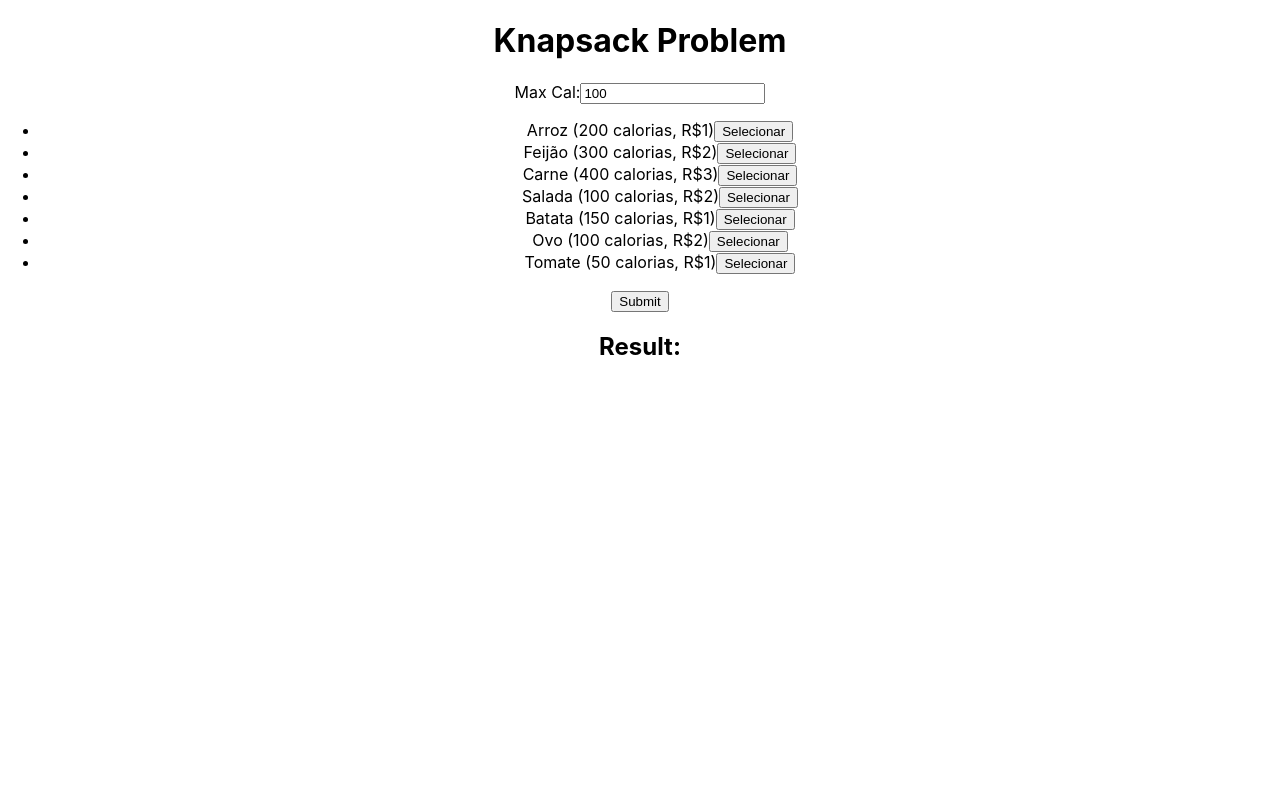
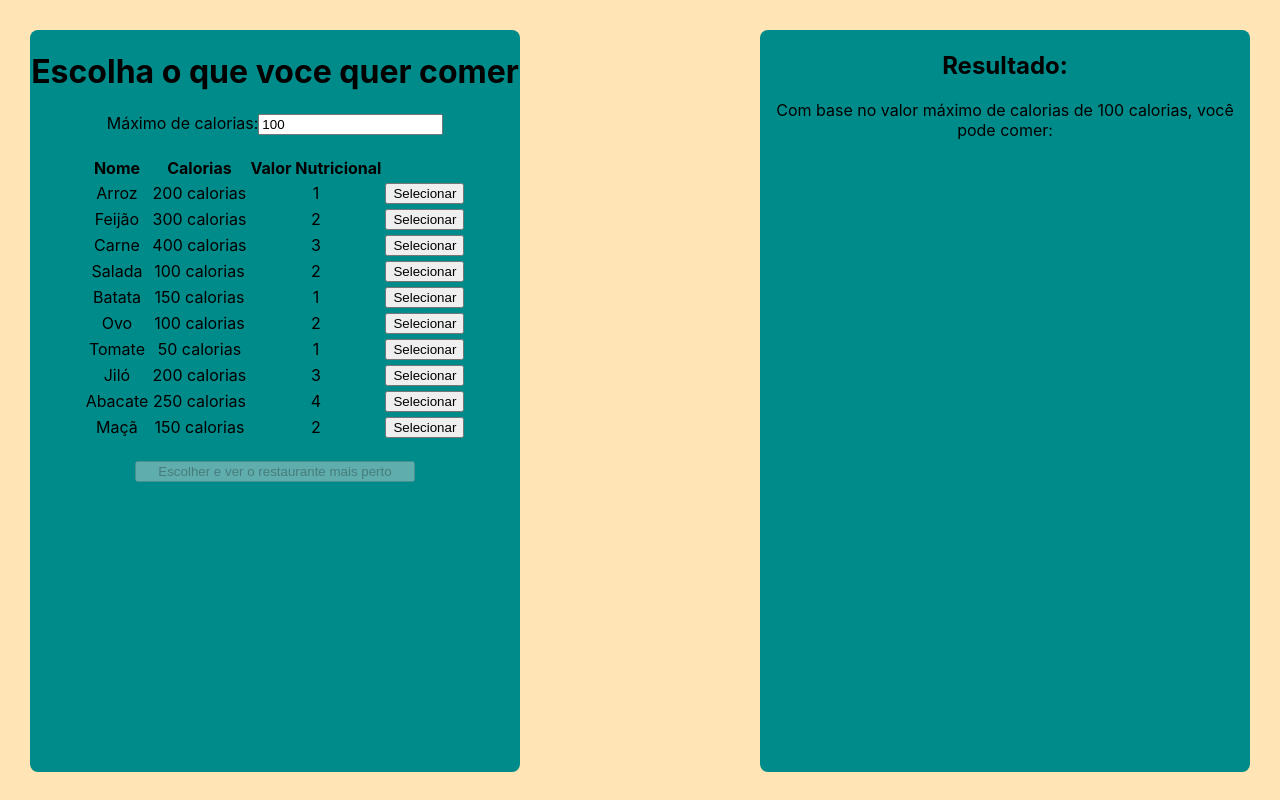
Before and after one commit to projeto-de-algoritmos/Final_CaminhoDaDieta, a React (Create React App) app: page / in a window 1280 px wide. Built offline with nearby package versions, Linux system fonts and the light colour scheme.

Commit message:
style: melhorando estilo da pagina

```diff
--- a/src/App.css
+++ b/src/App.css
@@ -1,5 +1,7 @@
 .App {
   text-align: center;
+  width: 100vw;
+  height: 100vh;
 }
 
 .App-logo {
--- a/src/App.js
+++ b/src/App.js
@@ -4,9 +4,7 @@ import SeletorIngredientes from "./components/SeletorIngredientes";
 function App() {
   return (
     <div className="App">
-      <div>
-        <SeletorIngredientes />
-      </div>
+      <SeletorIngredientes />
     </div>
   );
 }
--- a/src/components/SeletorIngredientes.jsx
+++ b/src/components/SeletorIngredientes.jsx
@@ -1,6 +1,7 @@
 import React, { useState } from "react";
 import UseDjikstra from "./useDjikstra";
 import { knapsack } from "../services/knapsack";
+import "./styles.css";
 
 const ingredients = [
   { name: "Arroz", value: 1, calories: 200 },
@@ -10,6 +11,9 @@ const ingredients = [
   { name: "Batata", value: 1, calories: 150 },
   { name: "Ovo", value: 2, calories: 100 },
   { name: "Tomate", value: 1, calories: 50 },
+  { name: "Jiló", value: 3, calories: 200 },
+  { name: "Abacate", value: 4, calories: 250 },
+  { name: "Maçã", value: 2, calories: 150 },
 ];
 
 const SeletorIngredientes = () => {
@@ -20,6 +24,7 @@ const SeletorIngredientes = () => {
 
   const handleSelectIngredient = (ingredient) => {
     setSelectedIngredients([...selectedIngredients, ingredient]);
+    setShowResult(false);
   };
 
   const handleMaxCalChange = (event) => {
@@ -45,34 +50,54 @@ const SeletorIngredientes = () => {
   };
 
   return (
+    <div className="container">
+      <div className="knapsack-background">
+        <h1>Escolha o que voce quer comer</h1>
+        <form onSubmit={handleSubmit} className="form-ingredients">
           <div>
-      <h1>Knapsack Problem</h1>
-      <form onSubmit={handleSubmit}>
-        <div>
-          <label htmlFor="maxCal">Max Cal:</label>
+            <label htmlFor="maxCal">Máximo de calorias:</label>
             <input type="number" id="maxCal" value={maxCal} onChange={handleMaxCalChange} />
           </div>
-        <div>
-          <ul>
+          <div className="table-ingredients">
+            <table>
+              <thead>
+                <tr>
+                  <th>Nome</th>
+                  <th>Calorias</th>
+                  <th>Valor Nutricional</th>
+                  <th></th>
+                </tr>
+              </thead>
+              <tbody>
                 {ingredients.map((ingredient, index) => (
-              <li key={`ingredient.name - ${index}`}>
-                {ingredient.name} ({ingredient.calories} calorias, R$
-                {ingredient.value})
-                <button type="button" onClick={() => handleSelectIngredient(ingredient)}>
+                  <tr key={`ingredient.name - ${index}`}>
+                    <td>{ingredient.name}</td>
+                    <td>{`${ingredient.calories} calorias`}</td>
+                    <td>{ingredient.value}</td>
+                    <td>
+                      <button
+                        type="button"
+                        disabled={selectedIngredients.some((item) => item.name === ingredient.name)}
+                        onClick={() => handleSelectIngredient(ingredient)}
+                      >
                         Selecionar
                       </button>
-              </li>
+                    </td>
+                  </tr>
                 ))}
-          </ul>
+              </tbody>
+            </table>
           </div>
-        <button type="submit">Submit</button>
-      </form>
-      <ul>
+          <button disabled={showResult || selectedIngredients.length < 1} type="submit" style={{ width: "280px" }}>
+            Escolher e ver o restaurante mais perto
+          </button>
+          <div className="table-ingredients">
+            <table className="">
+              <tbody>
                 {selectedIngredients.map((ingredient, index) => (
-          <li key={`ingredient.name - ${index}`}>
-            <span>
-              {ingredient.name} (R$ {ingredient.value})
-            </span>
+                  <tr key={`ingredient.name - ${index}`}>
+                    <td>{ingredient.name}</td>
+                    <td>
                       <button
                         onClick={() => {
                           const newItems = [...selectedIngredients];
@@ -80,17 +105,24 @@ const SeletorIngredientes = () => {
                           setSelectedIngredients(newItems);
                         }}
                       >
-              X
+                        Remover
                       </button>
-          </li>
+                    </td>
+                  </tr>
                 ))}
-      </ul>
-      <div>
-        <h2>Result:</h2>
+              </tbody>
+            </table>
+          </div>
+        </form>
+      </div>
+
+      <div className="graph-background">
+        <h2>Resultado:</h2>
+        <span>{`Com base no valor máximo de calorias de ${maxCal} calorias, você pode comer:`}</span>
+
         {result.map((item, index) => {
-          return <p key={`${item}-${index}`}>{item.selectedIngredients}</p>;
+          return <p>{item.selectedIngredients}</p>;
         })}
-      </div>
 
         {showResult && (
           <div>
@@ -107,10 +139,11 @@ const SeletorIngredientes = () => {
                 setSelectedIngredients([]);
               }}
             >
-            X
+              Limpar Resultado
             </button>
           </div>
         )}
+      </div>
     </div>
   );
 };
--- /dev/null
+++ b/src/components/styles.css
@@ -0,0 +1,37 @@
+.container {
+  padding: 30px;
+  height: calc(100vh - 60px);
+  display: flex;
+  justify-content: space-between;
+  background: moccasin;
+}
+
+.knapsack-background {
+  width: 40%;
+  height: 100%;
+  border: 1px solid transparent;
+  background-color: darkcyan;
+  border-radius: 8px;
+}
+
+.graph-background {
+  width: 40%;
+  height: 100%;
+  border: 1px solid transparent;
+  background-color: darkcyan;
+  border-radius: 8px;
+}
+
+.table-ingredients {
+  width: 100%;
+  display: flex;
+  justify-content: center;
+}
+
+.form-ingredients {
+  width: 100%;
+  display: flex;
+  gap: 20px;
+  flex-direction: column;
+  align-items: center;
+}
--- a/src/components/useDjikstra.jsx
+++ b/src/components/useDjikstra.jsx
@@ -1,13 +1,17 @@
 import React from "react";
 import { useState, useEffect } from "react";
 
-const nodes = ["CASA", "A", "B", "C", "D", "E"];
+const nodes = ["CASA", "A", "B", "C", "D", "E", "F", "G", "H"];
 const edges = [
   { from: "CASA", to: "A", weight: 10 },
   { from: "A", to: "B", weight: 10 },
   { from: "A", to: "C", weight: 20 },
   { from: "B", to: "D", weight: 15 },
   { from: "C", to: "E", weight: 30 },
+  { from: "D", to: "F", weight: 5 },
+  { from: "E", to: "G", weight: 20 },
+  { from: "F", to: "H", weight: 10 },
+  { from: "CASA", to: "H", weight: 40 },
 ];
 const startNode = "CASA";
 const ingredients = {
@@ -17,6 +21,9 @@ const ingredients = {
   C: ["Arroz", "Feijão", "Carne", "Salada", "Batata"],
   D: ["Arroz", "Feijão", "Carne", "Salada", "Batata", "Ovo"],
   E: ["Arroz", "Feijão", "Carne", "Salada", "Batata", "Ovo", "Tomate"],
+  F: ["Arroz", "Feijão", "Carne", "Salada", "Batata", "Ovo", "Tomate", "Jiló"],
+  G: ["Arroz", "Feijão", "Carne", "Salada", "Batata", "Ovo", "Tomate", "Jiló", "Abacate"],
+  H: ["Arroz", "Feijão", "Carne", "Salada", "Batata", "Ovo", "Tomate", "Jiló", "Abacate", "Maçã"],
 };
 
 const UseDjikstra = (prop) => {
@@ -105,7 +112,7 @@ const UseDjikstra = (prop) => {
   return (
     <div>
       <p>Shortest Path: {result && shortestPath.path.join(" -> ")}</p>
-      <p>Distance: {result && shortestPath.distance}</p>
+      <p>Distance: {result && shortestPath.distance + " Metros"}</p>
     </div>
   );
 };
```
Lines whose indentation alone changed are shown as unchanged.
